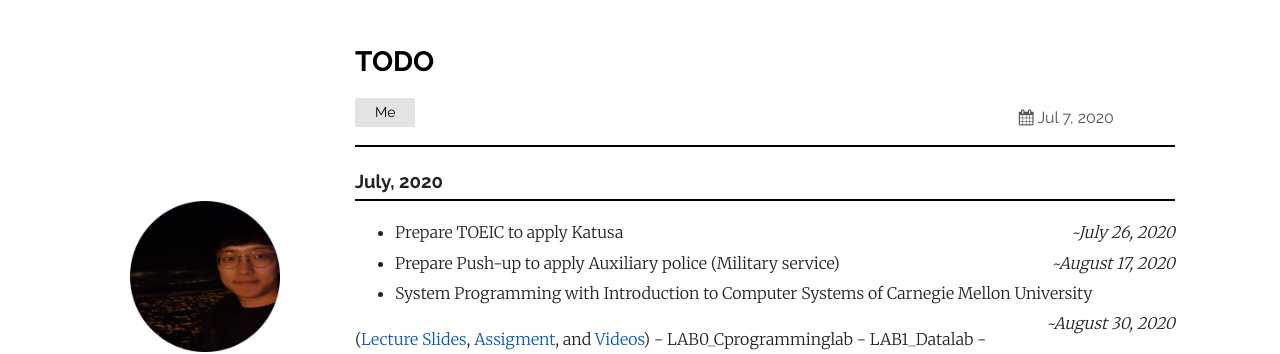
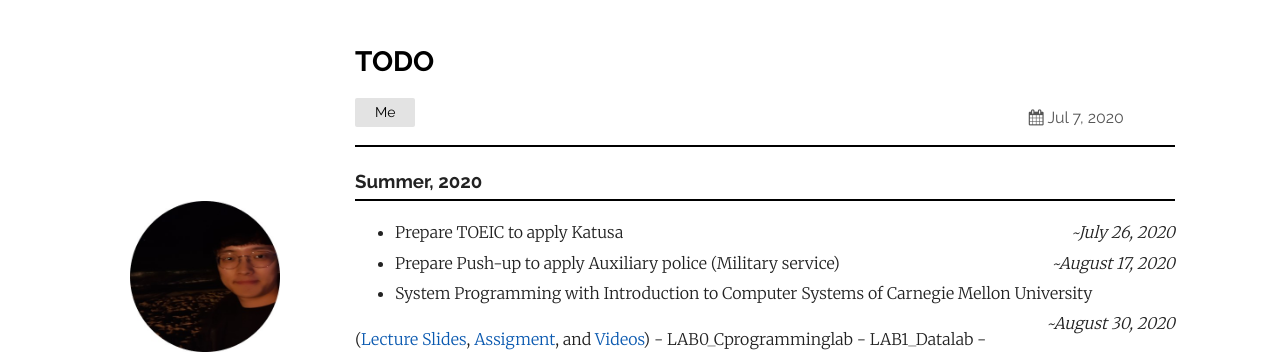
Before and after one commit to thinkin9/test, a Jekyll site: the page built from _posts/2020-07-07-TODO.markdown, in a window 1280 px wide. Shown: the top 354 px of the page. Built offline with Jekyll 4.4.1, drawn with Linux system fonts in a browser that asks for light colours.

Commit message:
20200707

```diff
--- a/_layouts/home.html
+++ b/_layouts/home.html
@@ -30,7 +30,7 @@ layout: default
             </ul>
            <div class="post-date">
               <i class="icon-calendar"></i>
-              {{ post.date | date: date_format }}</div>
+              {{ page.date | date: date_format }}</div>
           </div>
           <div class="post">
             {%- if site.show_excerpts -%}
--- a/_posts/2020-05-05-About-me.markdown
+++ b/_posts/2020-05-05-About-me.markdown
@@ -7,6 +7,8 @@ categories: Me
 ---
 
 <hr style="height: 2px; border:none; margin-bottom:0.5em; padding: 0; background:black">
+
+<br>
 
 <div style="text-align: center"><i><b>Last Updated on July 6th, 2020</b></i></div>
 
--- a/_posts/2020-05-05-How-to-use-Git.markdown
+++ b/_posts/2020-05-05-How-to-use-Git.markdown
@@ -6,13 +6,13 @@ lupdata:   "2020-07-06 17:36:52 +0900"
 categories: Git
 ---
 
+<hr style="height: 2px; border:none; margin-bottom:0.5em; padding: 0; background:black">
+
 ## Abstract
 0. Reference: [https://rogerdudler.github.io/git-guide/](https://rogerdudler.github.io/git-guide/index.ko.html)
 1. What's the Git?
 2. Location
 3. Command
-
-<hr style="height: 2px; border:none; margin-bottom:0.5em; padding: 0; background:black">
 
 ### 1. What's the Git?
 <hr style="height: 2px; border:none; margin-top: -1em; margin-bottom:0.5em; padding: 0; background:black">
--- a/_posts/2020-07-07-TODO.markdown
+++ b/_posts/2020-07-07-TODO.markdown
@@ -7,7 +7,7 @@ categories: Me
 ---
 <hr style="height: 2px; border:none; margin-bottom:0.5em; padding: 0; background:black">
 
-### July, 2020
+### Summer, 2020
 <hr style="height: 2px; border:none; margin-top: -1em; margin-bottom:0.5em; padding: 0; background:black">
 
 - Prepare TOEIC to apply Katusa<span style="float: right"> *~July 26, 2020* </span>
--- a/_sass/plain.scss
+++ b/_sass/plain.scss
@@ -181,7 +181,6 @@ main {
   }
 }
 .post-date {
-  margin-right: 10px;
   color: #555;
   min-width: 150px;
 }
```
